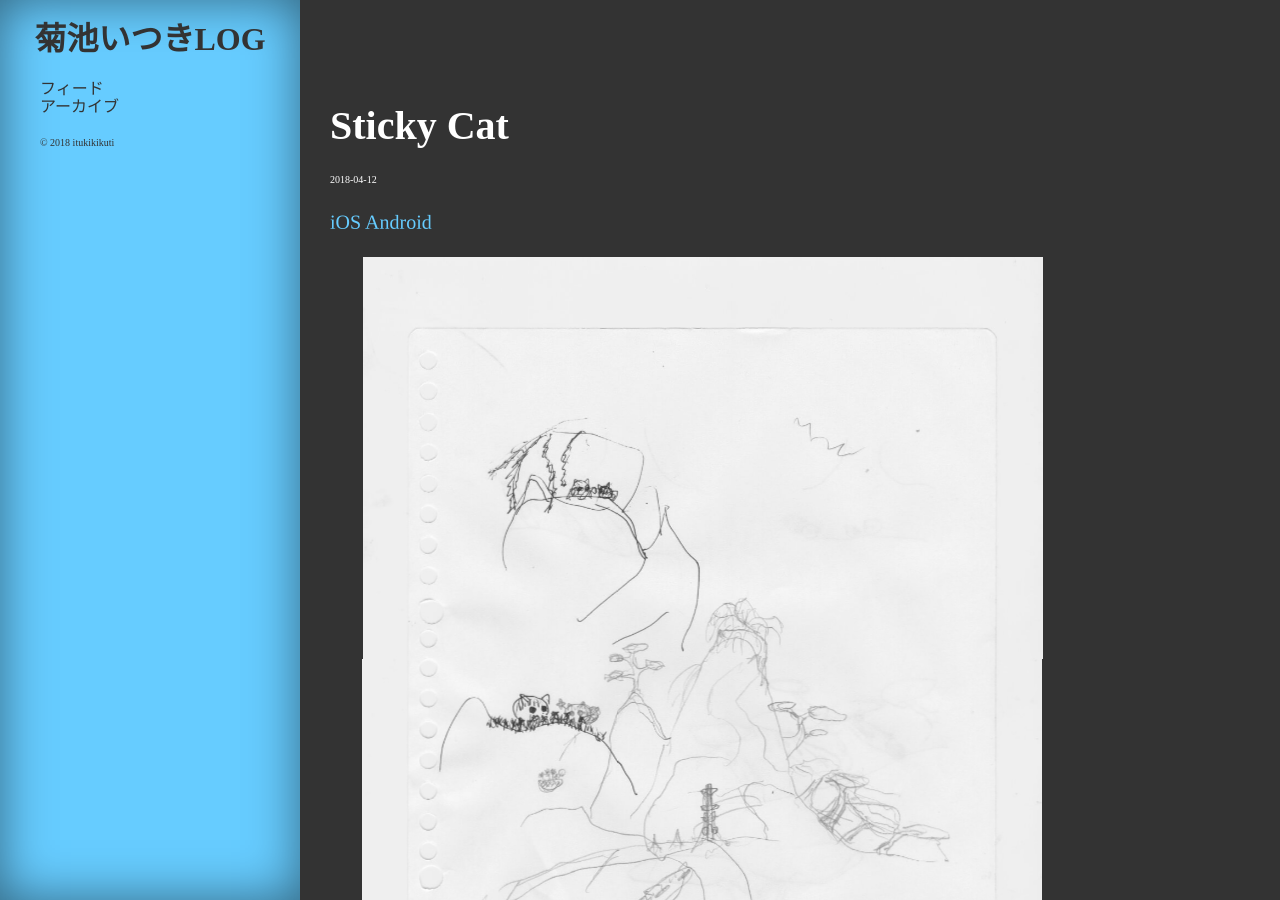
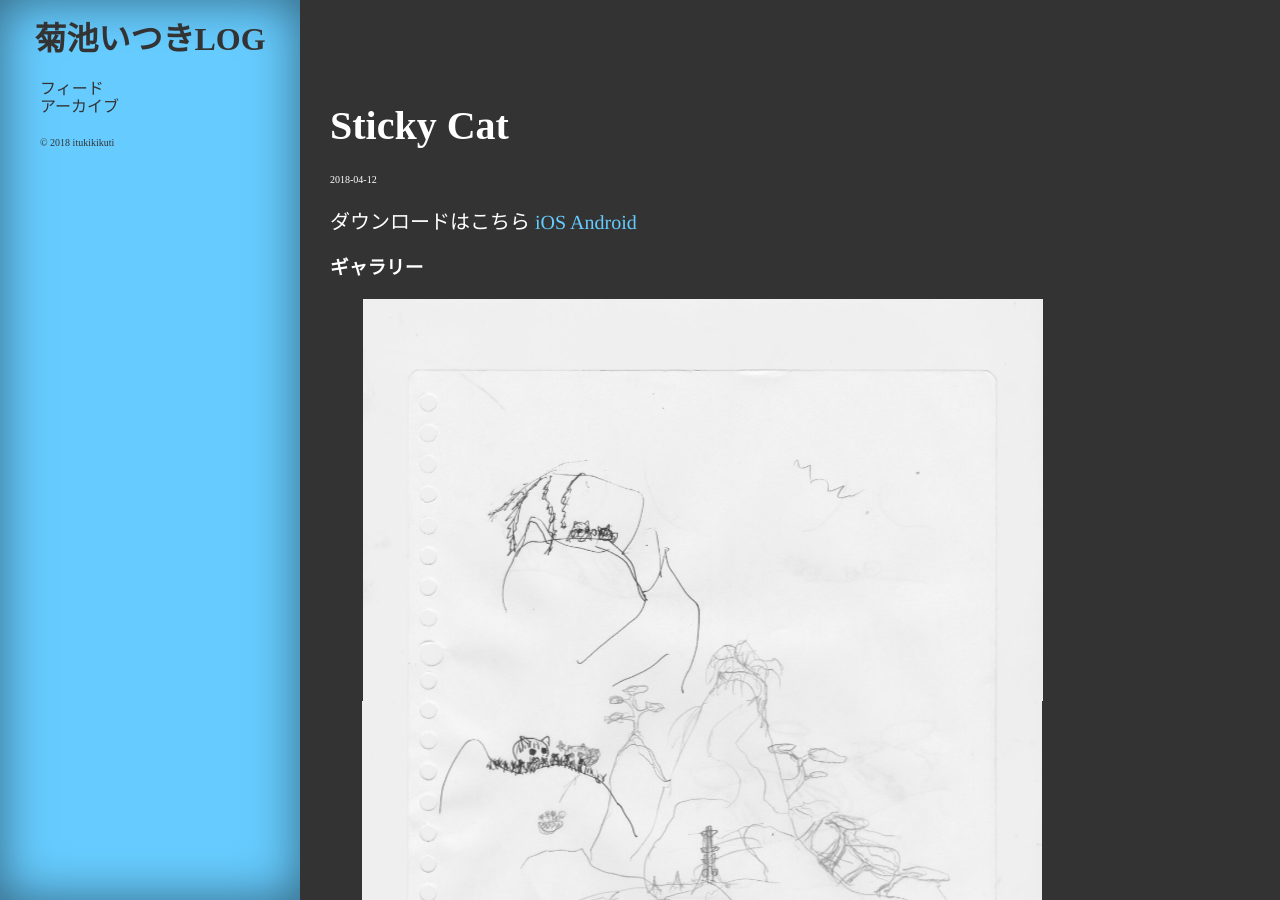
Before and after one commit to itukikikuti/windblow.net, a Jekyll site: the page built from _posts/2018-04-12-Sticky Cat.md, in a window 1280 px wide and 900 px high. Built offline with Jekyll 4.4.1, drawn with Linux system fonts in a browser that asks for light colours; some web fonts are replaced.

Commit message:
Update 2018-04-12-Sticky Cat.md

```diff
--- a/_posts/2018-04-12-Sticky Cat.md
+++ b/_posts/2018-04-12-Sticky Cat.md
@@ -2,9 +2,11 @@
 layout: post
 title: Sticky Cat
 ---
+ダウンロードはこちら
 [iOS](http://appstore.com/stickycatclip)
 [Android](https://play.google.com/store/apps/details?id=net.windblow.stickycat)
 
+### ギャラリー
 ![Sticky Cat](/assets/StickyCat/scan00.jpg)
 ![Sticky Cat](/assets/StickyCat/scan01.jpg)
 ![Sticky Cat](/assets/StickyCat/scan02.jpg)
```
